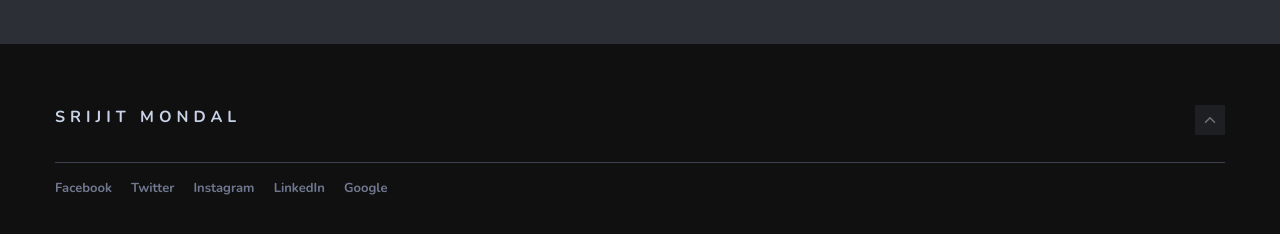
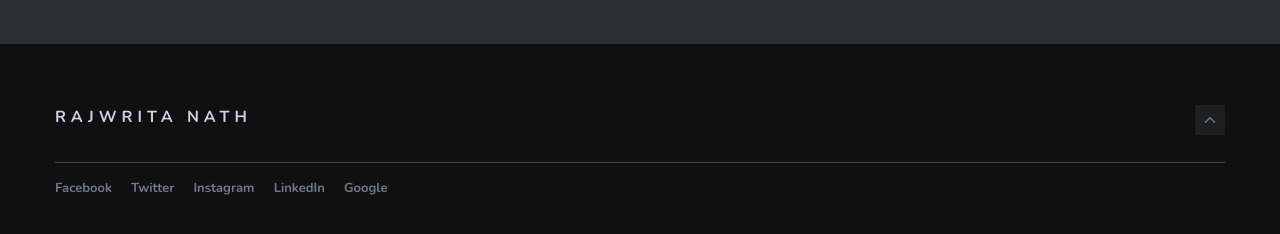
Before and after one commit to Rajwrita/kol70, a Jekyll site: the page built from index.html, in a window 1280 px wide and 900 px high, scrolled down 1628 px. Shown: the part 648-882 px from the top of the window. Built offline with Jekyll 4.4.1, drawn with Linux system fonts in a browser that asks for light colours; nearby versions of some CDN libraries; the list of posts is cut into pages by our own code.

Commit message:
Update footer.html

```diff
--- a/_includes/footer.html
+++ b/_includes/footer.html
@@ -4,7 +4,7 @@
       <div class="col col-12">
         <div class="footer-top">
           <h2 class="logo-title">
-            <a href="{{site.baseurl}}/" class="logo-text">Srijit Mondal</a>
+            <a href="{{site.baseurl}}/" class="logo-text">Rajwrita Nath</a>
           </h2>
           <div class="top"><i class="ion ion-ios-arrow-up"></i></div>
         </div>
```
